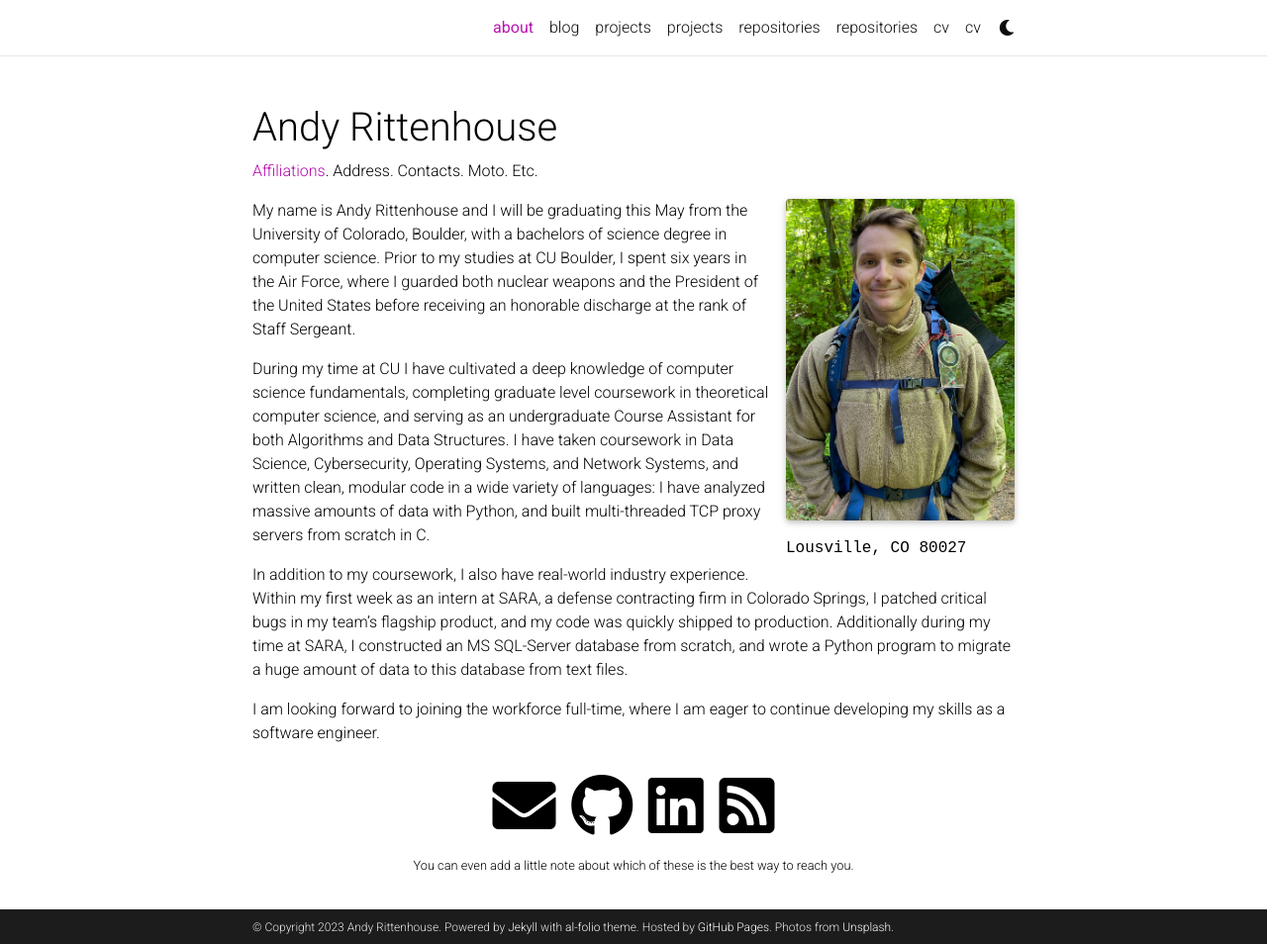
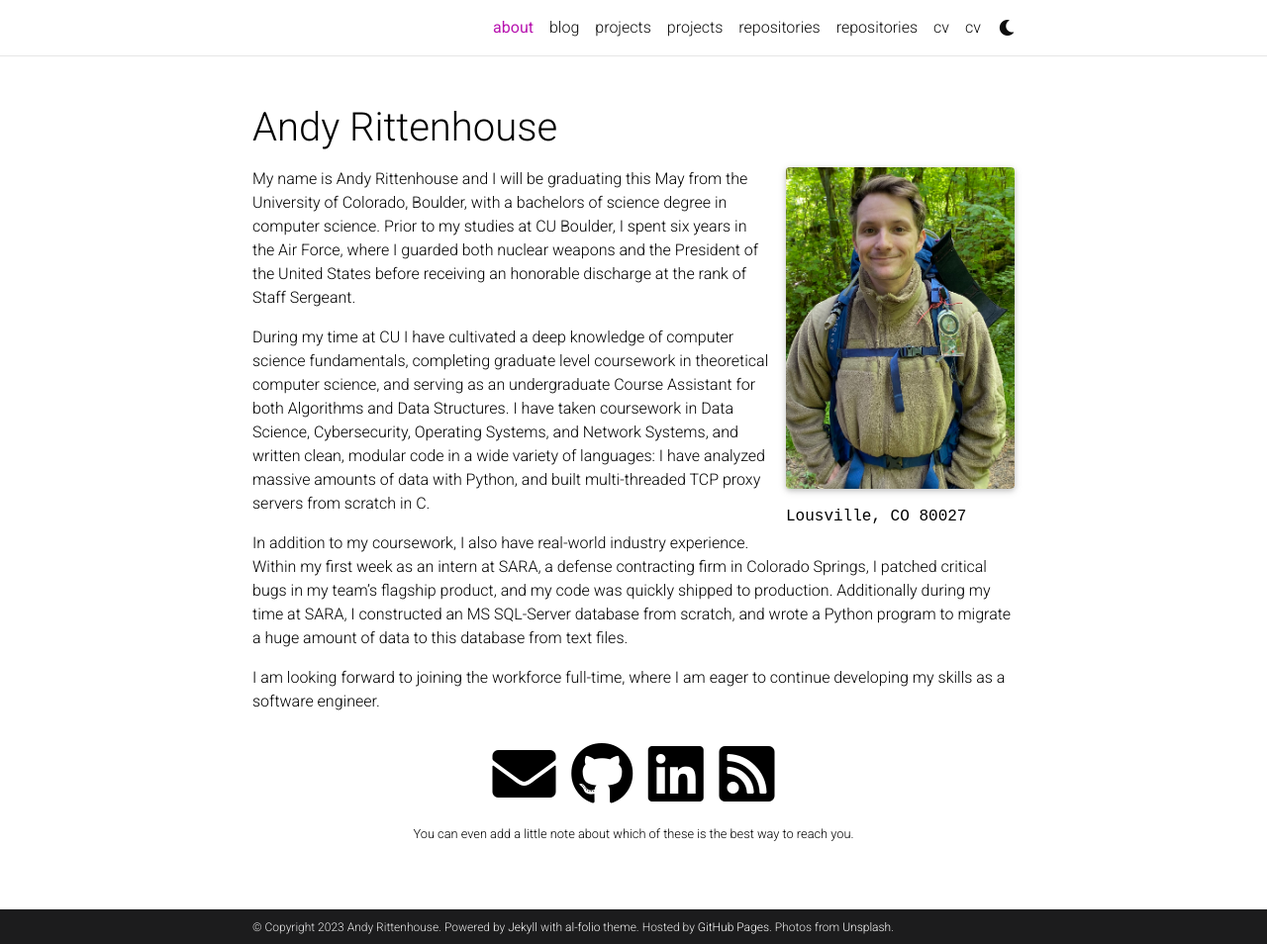
Before and after one commit to aritt0923/aritt0923.github.io, a Jekyll site: the page built from _pages/about.md, in a window 1280 px wide and 954 px high. Shown: the whole window at 99% size. Built offline with Jekyll 4.4.1, drawn with Linux system fonts in a browser that asks for light colours; full-size pictures stand in for the smaller copies a plugin makes; comment, search, counter and statistics services are not loaded; a style sheet for code colours, icons or effects is not loaded.

Commit message:
Update about.md

```diff
--- a/_pages/about.md
+++ b/_pages/about.md
@@ -2,7 +2,7 @@
 layout: about
 title: about
 permalink: /
-subtitle: <a href='#'>Affiliations</a>. Address. Contacts. Moto. Etc.
+subtitle:
 
 profile:
   align: right
```
